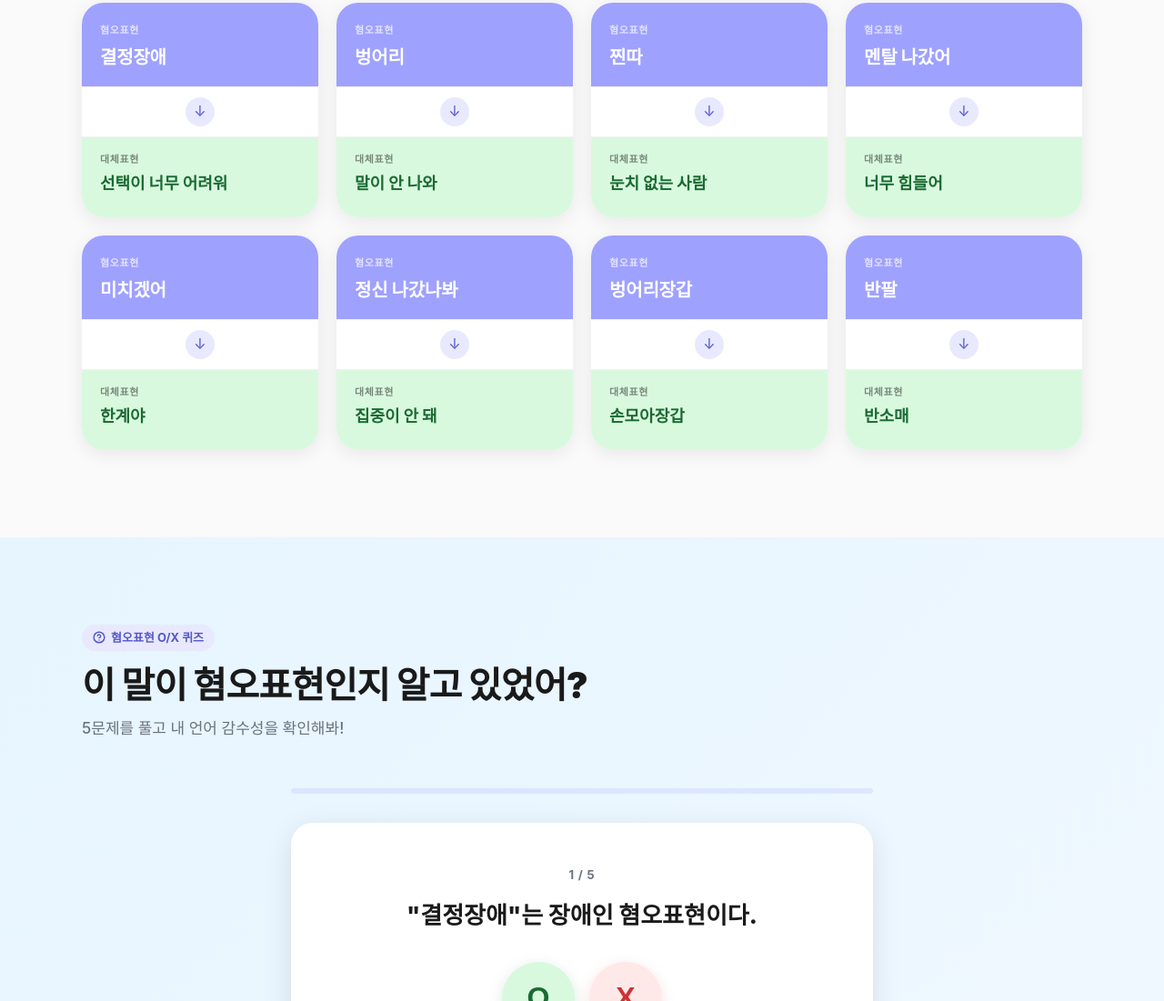
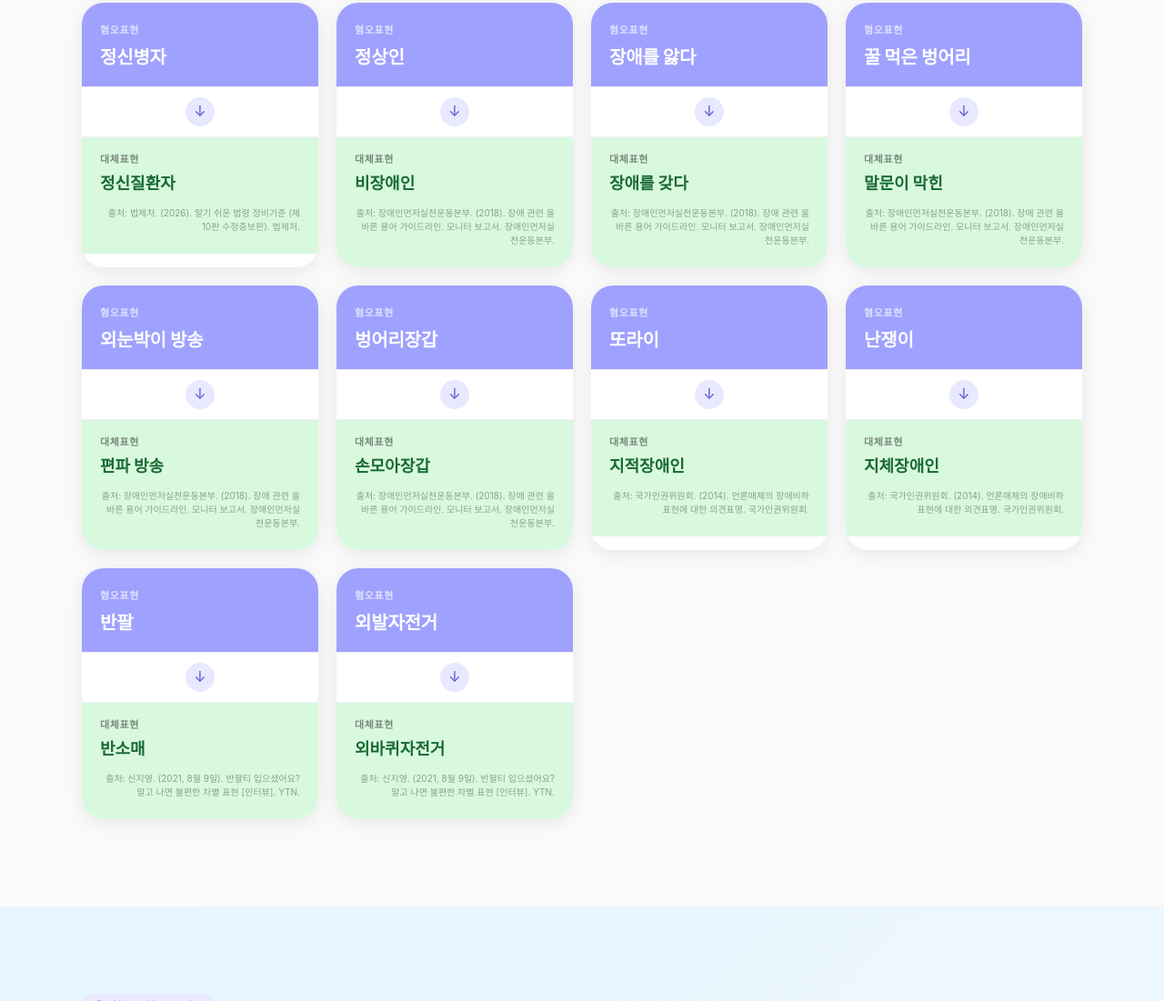
Before and after one commit to oidy21/campainspeakthechange, a plain HTML site: page index.html in a window 1280 px wide. Shown: the part 1138-2239 px from the top of the page at 91% size. Drawn offline with Linux system fonts and the light colour scheme; a web font is replaced by a local one.

Commit message:
Update dictionary: 10 cards + source citations

```diff
--- a/index.html
+++ b/index.html
@@ -440,6 +440,15 @@
       font-size: 18px;
       font-weight: 800;
       color: #1A6B33;
+    }
+
+    .dict-src {
+      margin-top: 10px;
+      font-size: 10px;
+      font-weight: 400;
+      color: rgba(26,26,26,0.4);
+      line-height: 1.5;
+      text-align: right;
     }
 
     /* ── SECTION 3: 퀴즈 ── */
@@ -1069,15 +1078,22 @@
 
 <script>
   /* ── 사전 데이터 ── */
+  const SRC_LAW    = '법제처. (2026). 알기 쉬운 법령 정비기준 (제10판 수정증보판). 법제처.';
+  const SRC_FIRST  = '장애인먼저실천운동본부. (2018). 장애 관련 올바른 용어 가이드라인. 모니터 보고서. 장애인먼저실천운동본부.';
+  const SRC_NHRC   = '국가인권위원회. (2014). 언론매체의 장애비하표현에 대한 의견표명. 국가인권위원회.';
+  const SRC_YTN    = '신지영. (2021, 8월 9일). 반팔티 입으셨어요? 알고 나면 불편한 차별 표현 [인터뷰]. YTN.';
+
   const dictWords = [
-    { bad: '결정장애',   good: '선택이 너무 어려워' },
-    { bad: '벙어리',     good: '말이 안 나와' },
-    { bad: '찐따',       good: '눈치 없는 사람' },
-    { bad: '멘탈 나갔어', good: '너무 힘들어' },
-    { bad: '미치겠어',   good: '한계야' },
-    { bad: '정신 나갔나봐', good: '집중이 안 돼' },
-    { bad: '벙어리장갑', good: '손모아장갑' },
-    { bad: '반팔',       good: '반소매' },
+    { bad: '정신병자',      good: '정신질환자',      src: SRC_LAW   },
+    { bad: '정상인',        good: '비장애인',         src: SRC_FIRST },
+    { bad: '장애를 앓다',   good: '장애를 갖다',      src: SRC_FIRST },
+    { bad: '꿀 먹은 벙어리', good: '말문이 막힌',     src: SRC_FIRST },
+    { bad: '외눈박이 방송', good: '편파 방송',         src: SRC_FIRST },
+    { bad: '벙어리장갑',    good: '손모아장갑',        src: SRC_FIRST },
+    { bad: '또라이',        good: '지적장애인',        src: SRC_NHRC  },
+    { bad: '난쟁이',        good: '지체장애인',        src: SRC_NHRC  },
+    { bad: '반팔',          good: '반소매',            src: SRC_YTN   },
+    { bad: '외발자전거',    good: '외바퀴자전거',      src: SRC_YTN   },
   ];
 
   /* ── 사전 카드 렌더링 ── */
@@ -1095,6 +1111,7 @@
         <div class="dict-card-bottom">
           <div class="dict-alt">대체표현</div>
           <div class="dict-replace">${w.good}</div>
+          <div class="dict-src">출처: ${w.src}</div>
         </div>
       </div>`;
   });
```
